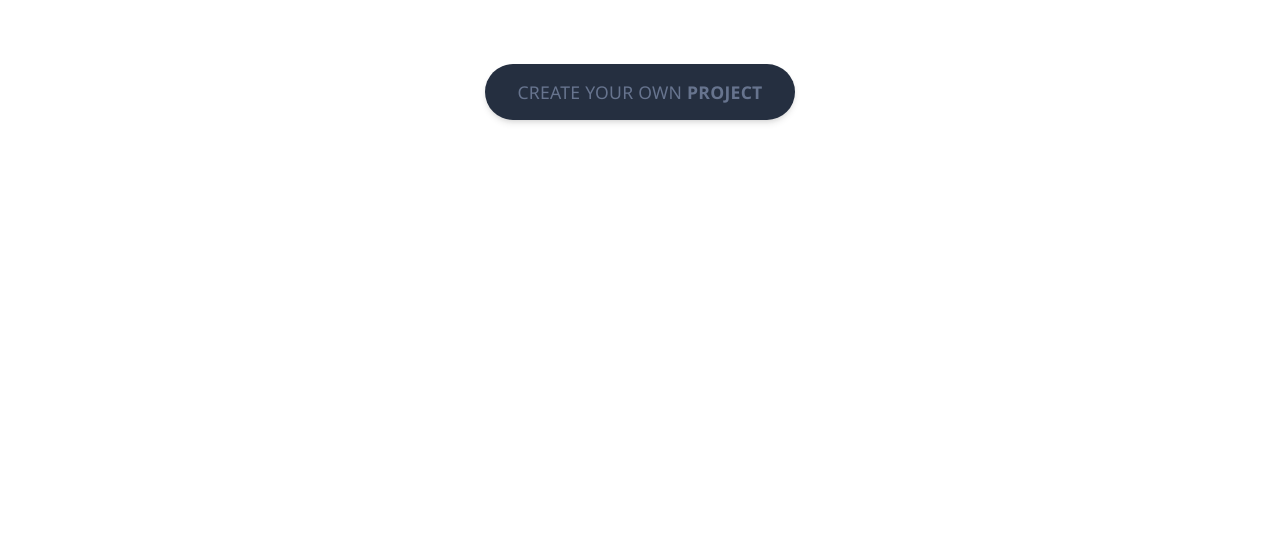
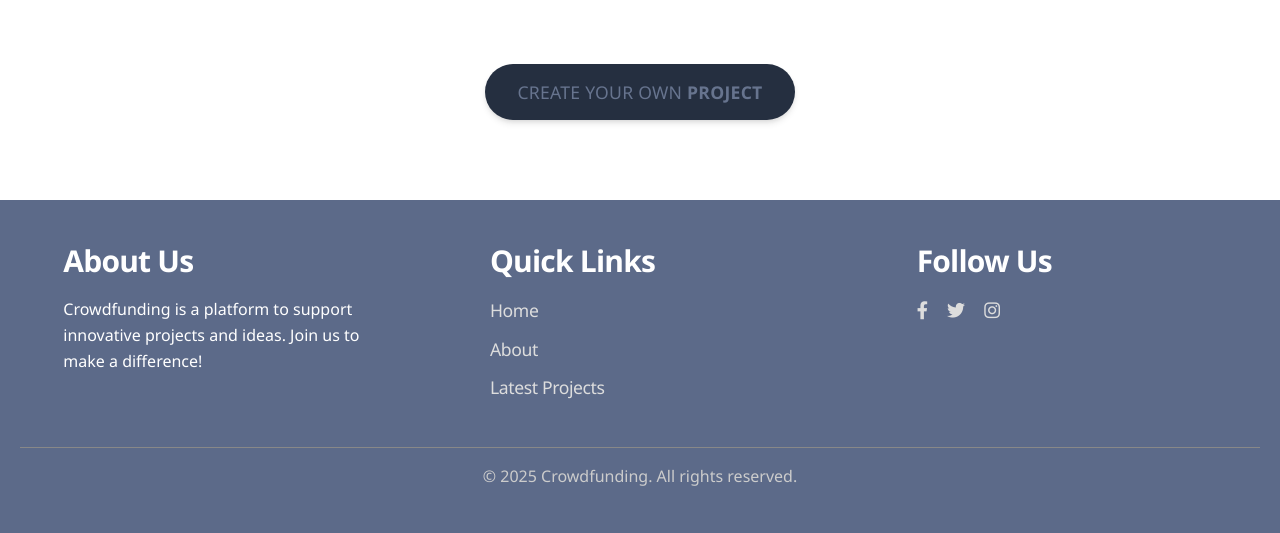
Before and after one commit to MahmoudEissaM/Crowdfunding-Web-app, a Django app: page / in a window 1280 px wide. Shown: the part 1545-2078 px from the top of the page. Before the commit the page ends 1669 px from the top, so only its background shows below. Run offline with Django 4.2, Linux system fonts and the light colour scheme; data that the repository does not hold is empty; some libraries are stand-ins or nearby versions.

Commit message:
Save local changes

```diff
--- a/apps/home/models.py
+++ b/apps/home/models.py
@@ -55,7 +55,7 @@ class Project(models.Model):
     is_featured = models.BooleanField(default=False)
     category = models.ForeignKey(Category, on_delete=models.CASCADE)
     user = models.ForeignKey(Register, on_delete=models.CASCADE)
-    tag = models.ManyToManyField(Tag,null=True, blank=True)
+    tag = models.ManyToManyField(Tag, blank=True)  # Removed null=True
     created_at = models.DateTimeField(auto_now_add=True)
 
 
--- /dev/null
+++ b/apps/static/assets/css/footer.css
@@ -0,0 +1,63 @@
+.footer {
+    background-color: #5c6a89;
+    color: #fff;
+    padding: 40px 20px 20px;
+    font-family: 'Open Sans', sans-serif;
+  }
+
+  .footer-content {
+    display: flex;
+    flex-wrap: wrap;
+    justify-content: space-around;
+    gap: 40px;
+  }
+
+  .footer-section {
+    flex: 1 1 250px;
+    max-width: 300px;
+  }
+
+  .footer-section h3 {
+    margin-bottom: 15px;
+    color: #fff;
+  }
+
+  .footer-section ul {
+    list-style: none;
+    padding: 0;
+  }
+
+  .footer-section ul li {
+    margin-bottom: 10px;
+  }
+
+  .footer-section ul li a {
+    color: #ddd;
+    text-decoration: none;
+    transition: color 0.3s;
+  }
+
+  .footer-section ul li a:hover {
+    color: #fff;
+  }
+
+  .social-icons a {
+    display: inline-block;
+    margin-right: 15px;
+    font-size: 18px;
+    color: #ddd;
+    transition: color 0.3s;
+  }
+
+  .social-icons a:hover {
+    color: #fff;
+  }
+
+  .footer-bottom {
+    text-align: center;
+    margin-top: 30px;
+    border-top: 1px solid #888;
+    padding-top: 15px;
+    font-size: 14px;
+    color: #ccc;
+  }
--- a/apps/templates/home/index.html
+++ b/apps/templates/home/index.html
@@ -1,8 +1,6 @@
 {% extends 'layouts/base.html' %}
 {% load index %}
-
-{% block title %} Home Page {%endblock title %}
-
+{% block title %} Home {% endblock title %}
 {% block stylesheets %}
 <style>
   :root {
@@ -79,7 +77,7 @@
   .carousel-caption h3 {
     font-size: 2.5rem;
     font-weight: 700;
-    text-shadow: 2px 2px 4px rgba(0,0,0,0.3);
+    text-shadow: 2px 2px 4px rgba(0, 0, 0, 0.3);
     margin-bottom: 1.5rem;
     opacity: 0;
     transform: translateY(20px);
@@ -88,7 +86,7 @@
 
   .carousel-caption p {
     font-size: 1.2rem;
-    text-shadow: 1px 1px 3px rgba(0,0,0,0.2);
+    text-shadow: 1px 1px 3px rgba(0, 0, 0, 0.2);
     margin-bottom: 2rem;
     opacity: 0;
     transform: translateY(20px);
@@ -281,9 +279,7 @@
   }
 </style>
 {% endblock stylesheets %}
-
 {% block body_class %} index-page {% endblock body_class %}
-
 {% block content %}
 
 <!-- Hero Section -->
@@ -302,7 +298,10 @@
     <div class="carousel-inner">
       {%for project in highest_rated_projects%}
       <div class="carousel-item {% if forloop.first %}active{%endif%}">
-        <div class="featuredProject-image" style="background-image: url('{{ images|index:forloop.counter0 }}');"></div>
+        <div
+          class="featuredProject-image"
+          style="background-image: url('{{ images|index:forloop.counter0 }}');"
+        ></div>
         <div class="carousel-caption d-none d-md-block">
           <a href="{% url 'show_project' project.id %}">
             <h3>{{ project.title|title }}</h3>
@@ -314,11 +313,21 @@
     </div>
 
     <!-- Controls -->
-    <button class="carousel-control-prev" type="button" data-bs-target="#myCarousel" data-bs-slide="prev">
+    <button
+      class="carousel-control-prev"
+      type="button"
+      data-bs-target="#myCarousel"
+      data-bs-slide="prev"
+    >
       <span class="carousel-control-prev-icon" aria-hidden="true"></span>
       <span class="visually-hidden">Previous</span>
     </button>
-    <button class="carousel-control-next" type="button" data-bs-target="#myCarousel" data-bs-slide="next">
+    <button
+      class="carousel-control-next"
+      type="button"
+      data-bs-target="#myCarousel"
+      data-bs-slide="next"
+    >
       <span class="carousel-control-next-icon" aria-hidden="true"></span>
       <span class="visually-hidden">Next</span>
     </button>
@@ -357,7 +366,12 @@
       <!-- Latest Projects -->
       <div class="col-lg-6 mb-4">
         <div class="card card-background">
-          <div class="full-background" style="background-image: url('https://images.unsplash.com/photo-1579389083395-4507e98b5e67?ixlib=rb-1.2.1&ixid=eyJhcHBfaWQiOjEyMDd9&auto=format&fit=crop&w=934&q=80');"></div>
+          <div
+            class="full-background"
+            style="
+              background-image: url('https://images.unsplash.com/photo-1579389083395-4507e98b5e67?ixlib=rb-1.2.1&ixid=eyJhcHBfaWQiOjEyMDd9&auto=format&fit=crop&w=934&q=80');
+            "
+          ></div>
           <div class="card-body">
             <h2 class="text-white up">
               <i class="fa-solid fa-list-check me-2"></i>Latest Projects
@@ -373,7 +387,9 @@
               <h5 class="text-light text-center">No Projects Found</h5>
               {%endfor%}
             </ul>
-            <a href="{%url 'all_projects'%}" class="btn btn-outline-white">View All</a>
+            <a href="{%url 'all_projects'%}" class="btn btn-outline-white"
+              >View All</a
+            >
           </div>
         </div>
       </div>
@@ -381,7 +397,12 @@
       <!-- Featured Projects -->
       <div class="col-lg-6 mb-4">
         <div class="card card-background">
-          <div class="full-background" style="background-image: url('../../static/assets/img/featured.jpg');"></div>
+          <div
+            class="full-background"
+            style="
+              background-image: url('../../static/assets/img/featured.jpg');
+            "
+          ></div>
           <div class="card-body">
             <h2 class="text-white up">
               <i class="fa-solid fa-lightbulb me-2"></i>Featured Projects
@@ -397,7 +418,11 @@
               <h5 class="text-light text-center">No Featured Projects</h5>
               {%endfor%}
             </ul>
-            <a href="{% url 'featured_projects' %}" class="btn btn-outline-white">View All</a>
+            <a
+              href="{% url 'featured_projects' %}"
+              class="btn btn-outline-white"
+              >View All</a
+            >
           </div>
         </div>
       </div>
@@ -415,25 +440,32 @@
 </section>
 
 {% endblock content %}
-
-<!-- Specific JS goes HERE -->
 {% block javascripts %}
 <script src="/static/assets/js/plugins/countup.min.js"></script>
 <script src="/static/assets/js/plugins/tilt.min.js"></script>
 
 <script type="text/javascript">
   if (document.getElementById("state1")) {
-    const countUp = new CountUp("state1", document.getElementById("state1").getAttribute("countTo"));
+    const countUp = new CountUp(
+      "state1",
+      document.getElementById("state1").getAttribute("countTo")
+    );
     if (!countUp.error) countUp.start();
     else console.error(countUp.error);
   }
   if (document.getElementById("state2")) {
-    const countUp1 = new CountUp("state2", document.getElementById("state2").getAttribute("countTo"));
+    const countUp1 = new CountUp(
+      "state2",
+      document.getElementById("state2").getAttribute("countTo")
+    );
     if (!countUp1.error) countUp1.start();
     else console.error(countUp1.error);
   }
   if (document.getElementById("state3")) {
-    const countUp2 = new CountUp("state3", document.getElementById("state3").getAttribute("countTo"));
+    const countUp2 = new CountUp(
+      "state3",
+      document.getElementById("state3").getAttribute("countTo")
+    );
     if (!countUp2.error) countUp2.start();
     else console.error(countUp2.error);
   }
--- a/apps/templates/layouts/base.html
+++ b/apps/templates/layouts/base.html
@@ -1,14 +1,17 @@
+{% load static %}
 <!DOCTYPE html>
 <html lang="en">
 
 <head>
+
   <meta charset="utf-8" />
   <meta name="viewport" content="width=device-width, initial-scale=1, shrink-to-fit=no" />
   <link rel="apple-touch-icon" sizes="76x76" href="/static/assets/img/apple-icon.png" />
   <link rel="icon" type="image/png" href="/static/assets/img/favicon.png" />
   <link rel="canonical" href="https://appseed.us/ui-kit/soft-ui-design-system" />
-
-
+  {% load static %}
+  <link rel="stylesheet" href="{% static 'assets/css/footer.css' %}">
+    <!-- jQuery, Popper.js, Bootstrap JS -->
   <script src="https://code.jquery.com/jquery-3.2.1.slim.min.js"
     integrity="sha384-KJ3o2DKtIkvYIK3UENzmM7KCkRr/rE9/Qpg6aAZGJwFDMVNA/GpGFF93hXpG5KkN"
     crossorigin="anonymous"></script>
@@ -19,36 +22,68 @@
     integrity="sha384-JZR6Spejh4U02d8jOt6vLEHfe/JQGiRRSQQxSfFWpi1MquVdAyjUar5+76PVCmYl"
     crossorigin="anonymous"></script>
 
+  <title>{% block title %}{% endblock %}</title>
 
-  <title>
-    {% block title %}{% endblock %}
-  </title>
-
-  <!--     Fonts and icons     -->
+  <!-- Fonts and Icons -->
   <link href="https://fonts.googleapis.com/css?family=Open+Sans:300,400,600,700" rel="stylesheet" />
-  <!-- Nucleo Icons -->
   <link href="/static/assets/css/nucleo-icons.css" rel="stylesheet" />
   <link href="/static/assets/css/nucleo-svg.css" rel="stylesheet" />
-  <!-- Font Awesome Icons -->
   <link rel="stylesheet" href="https://cdnjs.cloudflare.com/ajax/libs/font-awesome/6.1.1/css/all.min.css"
     integrity="sha512-KfkfwYDsLkIlwQp6LFnl8zNdLGxu9YAA1QvwINks4PhcElQSvqcyVLLD9aMhXd13uQjoXtEKNosOWaZqXgel0g=="
     crossorigin="anonymous" referrerpolicy="no-referrer" />
   <link rel="stylesheet" href="https://cdnjs.cloudflare.com/ajax/libs/font-awesome/6.1.1/css/regular.min.css"
     integrity="sha512-YoxvmIzlVlt4nYJ6QwBqDzFc+2aXL7yQwkAuscf2ZAg7daNQxlgQHV+LLRHnRXFWPHRvXhJuBBjQqHAqRFkcVw=="
     crossorigin="anonymous" referrerpolicy="no-referrer" />
-  <!-- CSS Files -->
+
+  <!-- Main CSS -->
   <link id="pagestyle" href="/static/assets/css/main.css" rel="stylesheet" />
-  <!-- Specific CSS goes HERE -->
+
+  <!-- Specific CSS -->
   {% block stylesheets %}{% endblock stylesheets %}
 </head>
 
 <body class="{% block body_class %}{% endblock body_class %}">
+
   {% include "includes/navigation.html" %}
-  {% block content %}{% endblock content %}
+
+  {% block content %}
+  {% endblock content %}
+
+  <footer class="footer">
+    <div class="footer-content">
+      <div class="footer-section">
+        <h3>About Us</h3>
+        <p>
+          Crowdfunding is a platform to support innovative projects and ideas. Join us to make a difference!
+        </p>
+      </div>
+      <div class="footer-section">
+        <h3>Quick Links</h3>
+        <ul>
+          <li><a href="{% url 'home' %}">Home</a></li>
+          <li><a href="">About</a></li>
+          <li><a href="">Latest Projects</a></li>
+        </ul>
+      </div>
+      <div class="footer-section">
+        <h3>Follow Us</h3>
+        <div class="social-icons">
+          <a href="https://facebook.com" target="_blank"><i class="fab fa-facebook-f"></i></a>
+          <a href="https://twitter.com" target="_blank"><i class="fab fa-twitter"></i></a>
+          <a href="https://instagram.com" target="_blank"><i class="fab fa-instagram"></i></a>
+        </div>
+      </div>
+    </div>
+    <div class="footer-bottom">
+      <p>&copy; 2025 Crowdfunding. All rights reserved.</p>
+    </div>
+  </footer>
+
   {% include "includes/scripts.html" %}
 
-  <!-- Specific JS goes HERE -->
+  <!-- Specific JS -->
   {% block javascripts %}{% endblock javascripts %}
+
 </body>
 
 </html>
--- a/core/settings.py
+++ b/core/settings.py
@@ -145,7 +145,7 @@ USE_TZ = True
 # https://docs.djangoproject.com/en/4.0/howto/static-files/
 
 STATIC_ROOT = os.path.join(CORE_DIR, 'staticfiles')
-STATIC_URL = 'static/'
+STATIC_URL = '/static/'
 
 MEDIA_ROOT = os.path.join(BASE_DIR, "media")
 MEDIA_URL = "media/"
```
Also changed, not shown: apps/templates/includes/footer.html (+67 -127 lines), apps/urls.py (added, +8 -0 lines).
